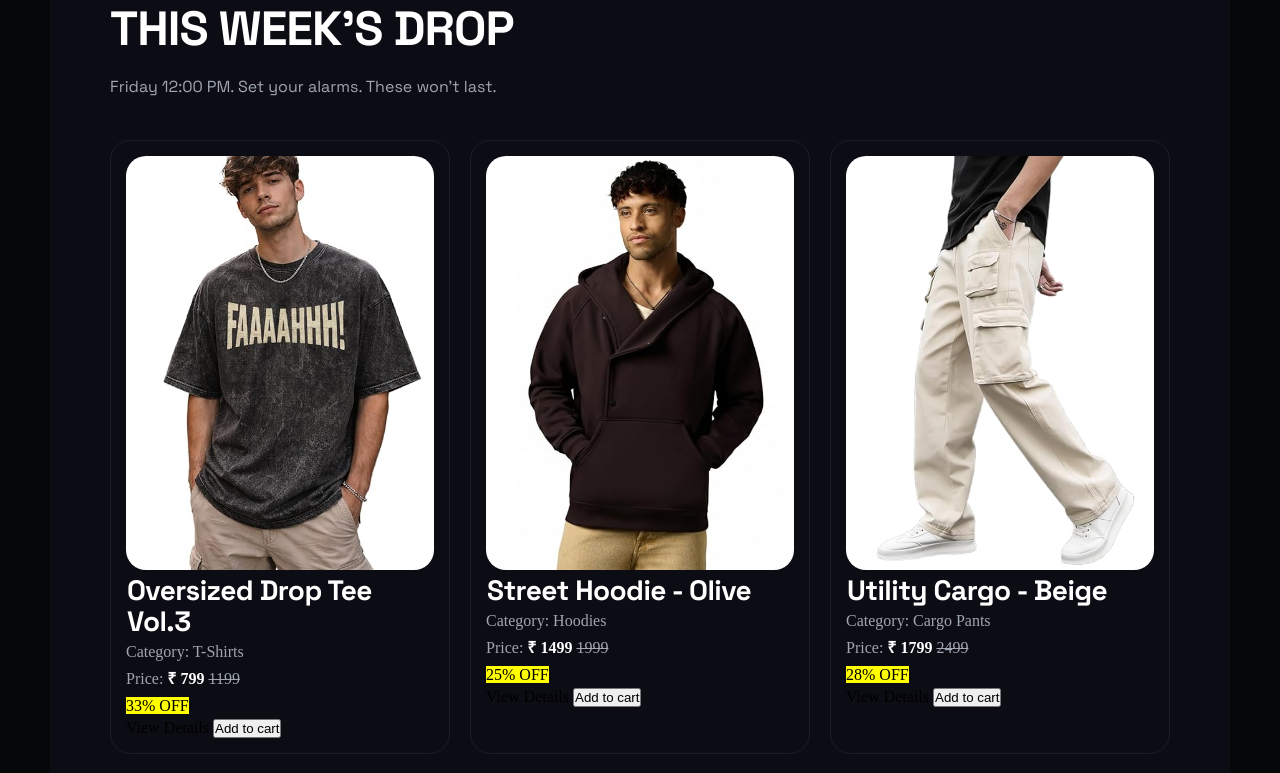
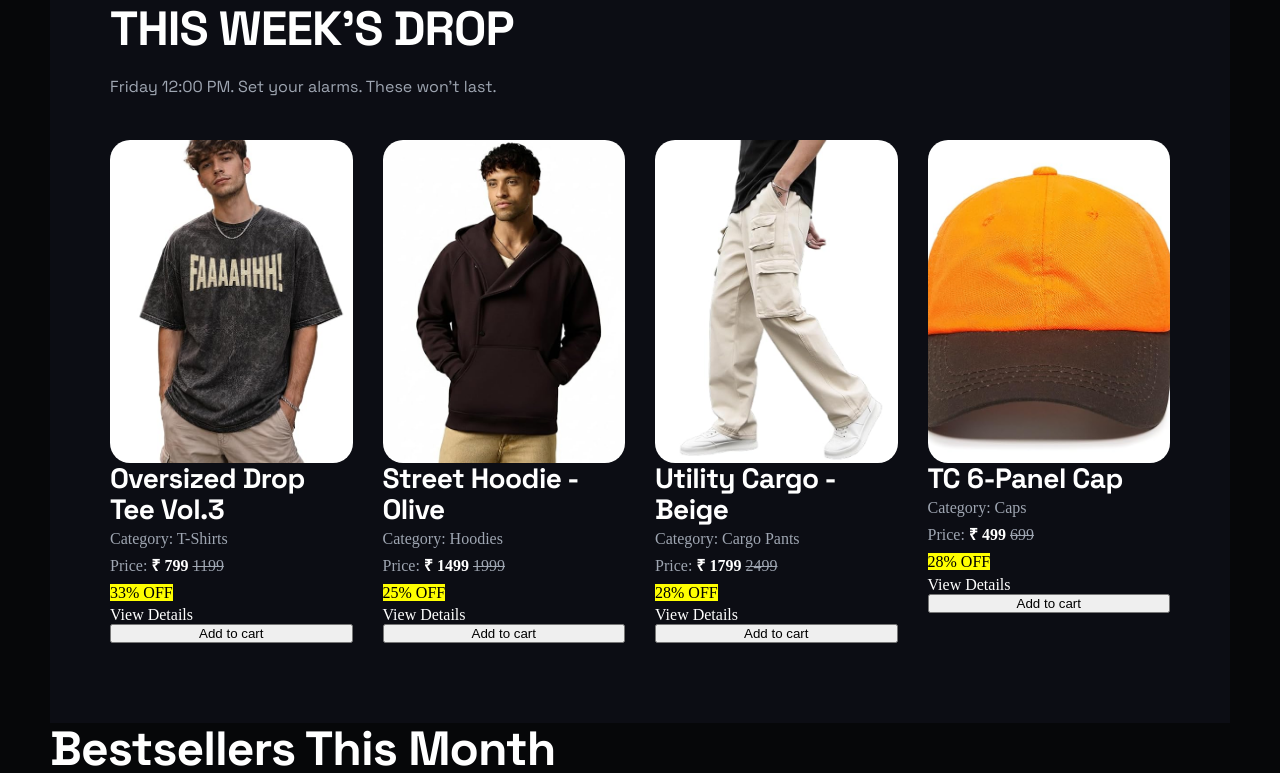
Before and after one commit to Devanshu-uu/Full_Stack_Web_Dev, a plain HTML site: page MajorHTMLWithCSSproject - ThreadCo/index.html in a window 1280 px wide. Shown: the part 877-1650 px from the top of the page. Drawn offline with Linux system fonts and the light colour scheme.

Commit message:
Update style.css

```diff
--- a/MajorHTMLWithCSSproject - ThreadCo/style.css
+++ b/MajorHTMLWithCSSproject - ThreadCo/style.css
@@ -337,42 +337,35 @@
 .cards {
     display: flex;
     flex-wrap: wrap;
-    gap: 20px;
+    gap: 30px;
     margin-top: 40px;
 
 }
 
 .cards article {
-    flex: 1 1 260px;
+    flex: 1;
+    border: var(--radius-lg);
+    border-radius: var(--radius-lg);
+}
+
+figure {
+
+    display: flex;
     flex-direction: column;
-    padding: 10px;
-    border: 1px solid var(--color-border);
-    border-radius: var(--radius-lg);
-    overflow: hidden;
-
+    aspect-ratio: 3/4;
+    /* overflow: hidden; */
 
 }
 
-figure {
-    position: relative;
-    aspect-ratio: 3/4;
-    padding: 5px;
-}
-
-figure img {
+figure img{
     width: 100%;
     height: 100%;
     object-fit: cover;
     border-radius: var(--radius-lg);
-
-
 }
-
-figcaption {
+figcaption{
     display: none;
 }
-
-.cards h3{
-    padding: 1px;
-
+.cards a{
+    color: white;;
 }
```
